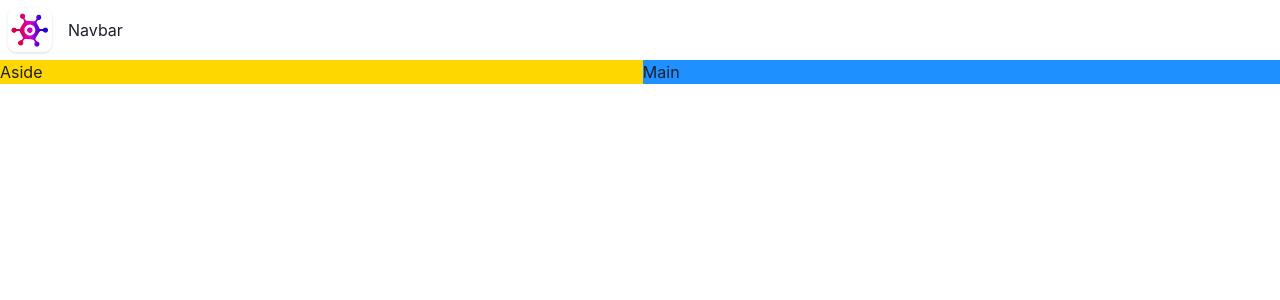
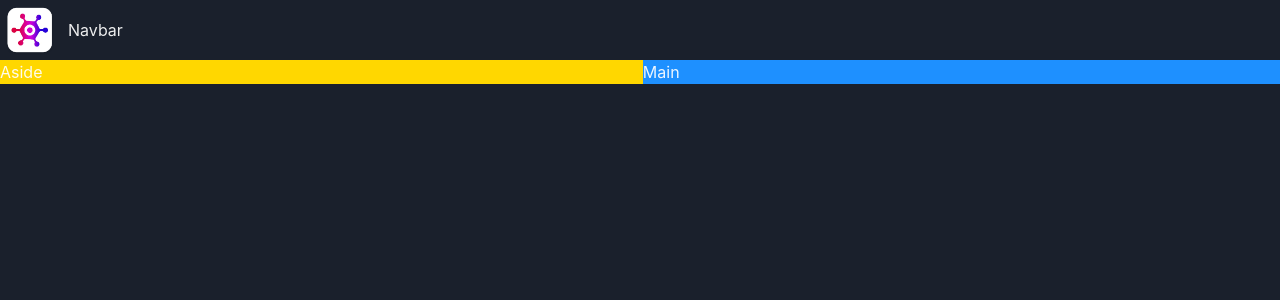
Before and after one commit to JoachimByrnesShay/game-hub, a React (Vite) app: page / in a window 1280 px wide. Shown: the top 300 px of the page. Built offline with nearby package versions, Linux system fonts and the light colour scheme.

Commit message:
implement dark mode

```diff
--- a/src/main.tsx
+++ b/src/main.tsx
@@ -1,14 +1,23 @@
 import React from "react";
 import ReactDOM from "react-dom/client";
-import { ChakraProvider } from "@chakra-ui/react";
+import {
+  ChakraProvider,
+  ColorModeScript,
+} from "@chakra-ui/react";
 import App from "./App.tsx";
+import theme from "./theme";
 import "./index.css";
 
 ReactDOM.createRoot(
   document.getElementById("root")!
 ).render(
   <React.StrictMode>
-    <ChakraProvider>
+    <ChakraProvider theme={theme}>
+      <ColorModeScript
+        initialColorMode={
+          theme.config.initialColorMdoe
+        }
+      />
       <App />
     </ChakraProvider>
   </React.StrictMode>
--- /dev/null
+++ b/src/theme.ts
@@ -0,0 +1,10 @@
+import {extendTheme, ThemeConfig} from "@chakra-ui/react";
+
+
+const config: ThemeConfig = {
+    initialColorMode: 'dark'
+}
+
+const theme = extendTheme({config});
+
+export default theme;
```
